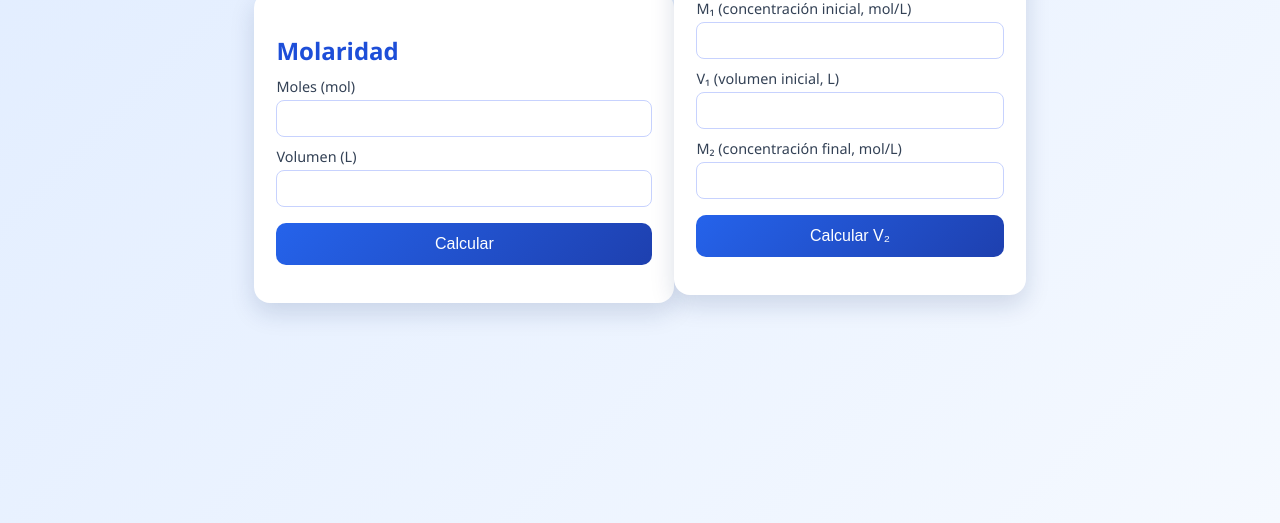
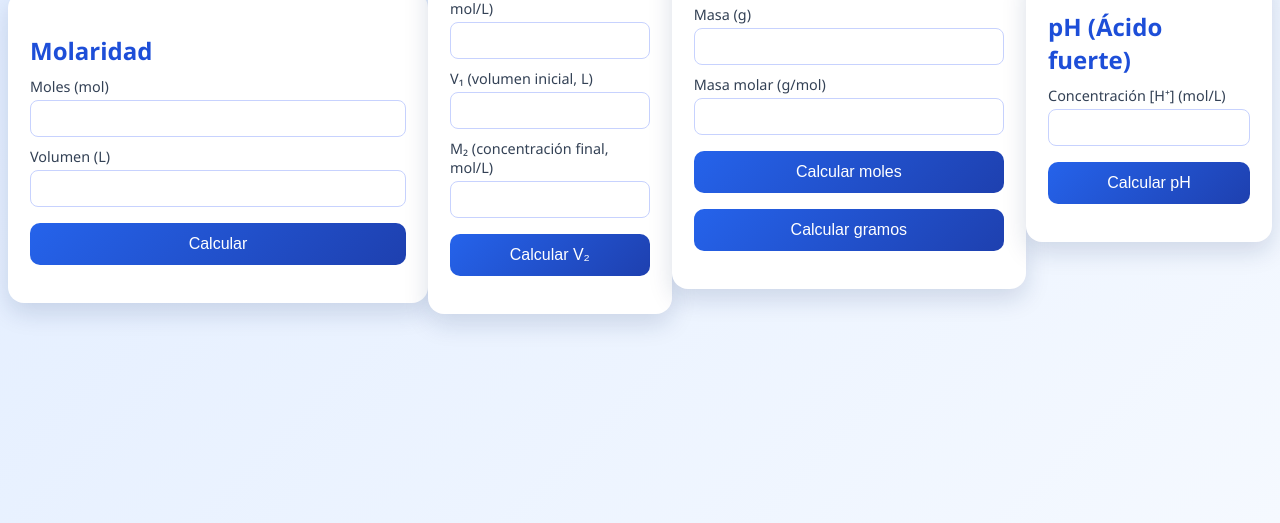
Before and after one commit to karolthekiller20-a11y/Calculadora-qu-mica, a plain HTML site: page index.html in a window 1280 px wide. Shown: the part 293-816 px from the top of the page. Drawn offline with Linux system fonts and the light colour scheme.

Commit message:
Update index.html

```diff
--- a/index.html
+++ b/index.html
@@ -44,3 +44,28 @@
 
   <p id="resultadoDilucion"></p>
 </div>
+<div class="card">
+  <h2>Gramos ↔ Moles</h2>
+
+  <label>Masa (g)</label>
+  <input type="number" id="masa">
+
+  <label>Masa molar (g/mol)</label>
+  <input type="number" id="masaMolar">
+
+  <button onclick="calcularMoles()">Calcular moles</button>
+  <button onclick="calcularGramos()">Calcular gramos</button>
+
+  <p id="resultadoConversion"></p>
+</div>
+
+<div class="card">
+  <h2>pH (Ácido fuerte)</h2>
+
+  <label>Concentración [H⁺] (mol/L)</label>
+  <input type="number" id="h">
+
+  <button onclick="calcularPH()">Calcular pH</button>
+
+  <p id="resultadoPH"></p>
+</div>
```
